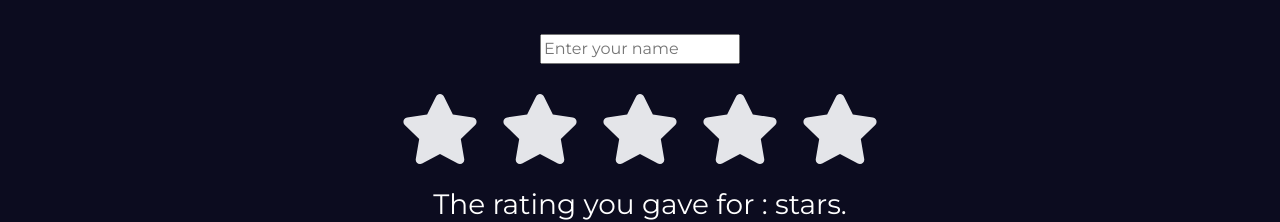
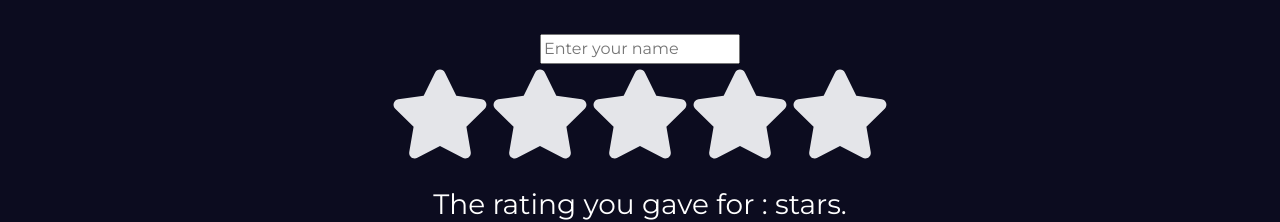
Before and after one commit to djpullino/mern-skeleton, a React (Create React App) app in the folder frontend/: page /rating in a window 1280 px wide. Shown: the part 249-471 px from the top of the page. Built offline with nearby package versions, Linux system fonts and the light colour scheme; no server answers.

Commit message:
reverted ratings

```diff
--- a/frontend/src/components/pages/rating.js
+++ b/frontend/src/components/pages/rating.js
@@ -127,7 +127,7 @@ const RatingPage = () => {
             <FaStar
               clasName="star"
               size={100}
-              style={{ cursor: "pointer", paddingTop: '30px' }}
+              style={{ cursor: "pointer" }}
               color={ratingValue <= (ratings) ? "#ffc107" : "#e4e5e9"}
             />
           </label>
```
